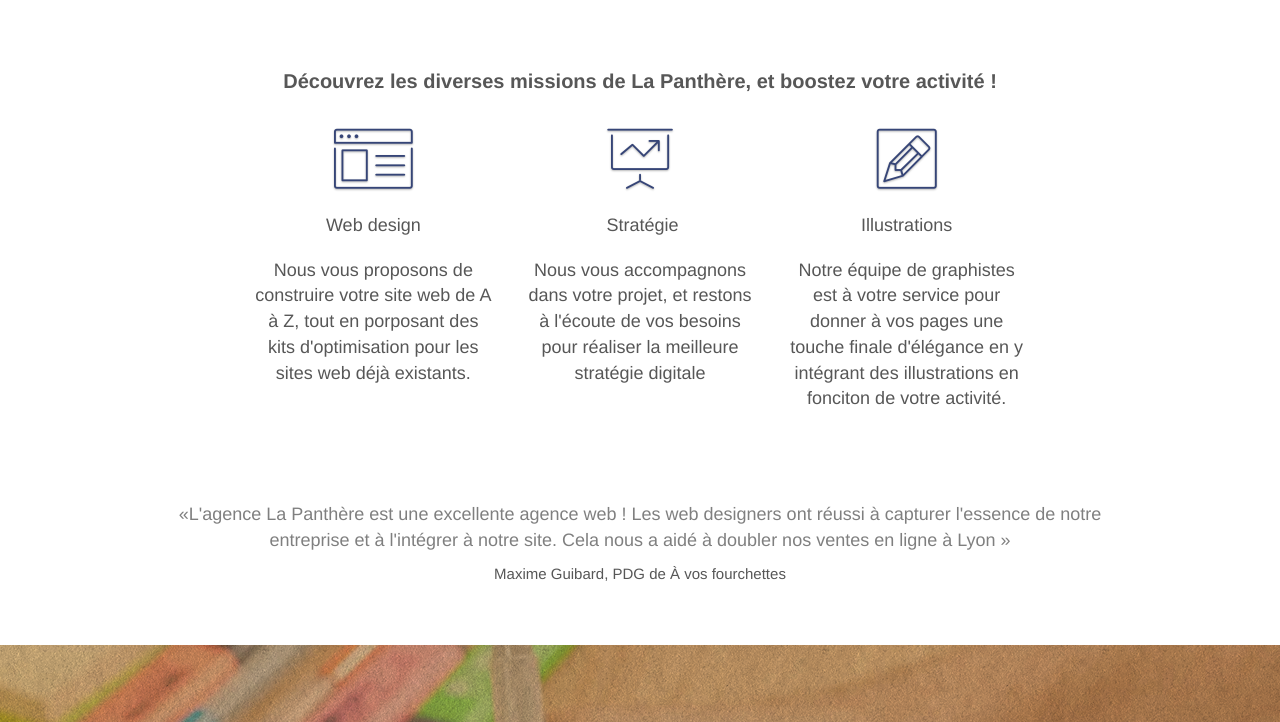
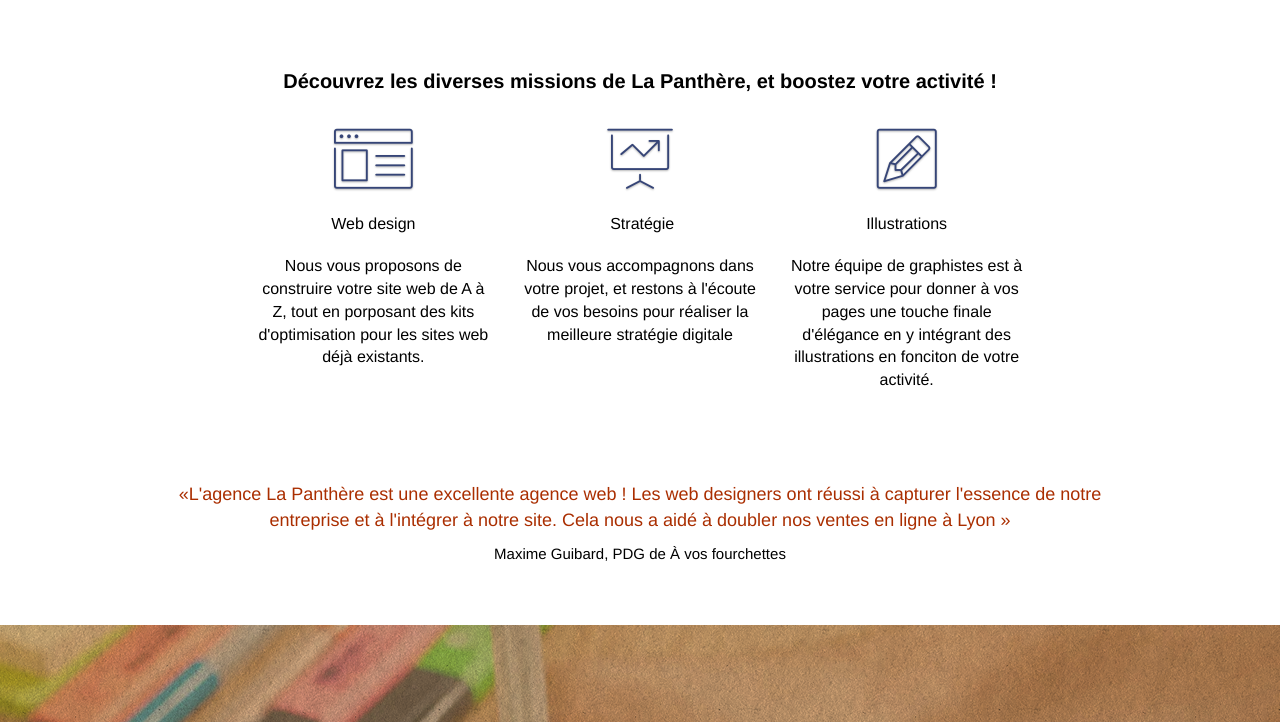
Before and after one commit to mnedeleg/panthere, a plain HTML site: page index.html in a window 1280 px wide. Shown: the part 461-1183 px from the top of the page. Drawn offline with Linux system fonts and the light colour scheme.

Commit message:
last touch contrast ratio

```diff
--- a/style.css
+++ b/style.css
@@ -28,7 +28,7 @@
     }
 
     .text-center {
-        font-size: 18px;
+        font-size: 16px;
     }
 
     .social-name {
@@ -284,6 +284,7 @@
     .quote-1 {
         text-align: center;
         margin-bottom: 10px;
+        color: #AA2E00;
     }
 
     .author {
@@ -689,7 +690,8 @@
     a {
         font-family: "helvetica";
         font-weight: 400;
-        color: #575757 !important;
+        color: black
+        !important;
     }
 
     .container {
```
